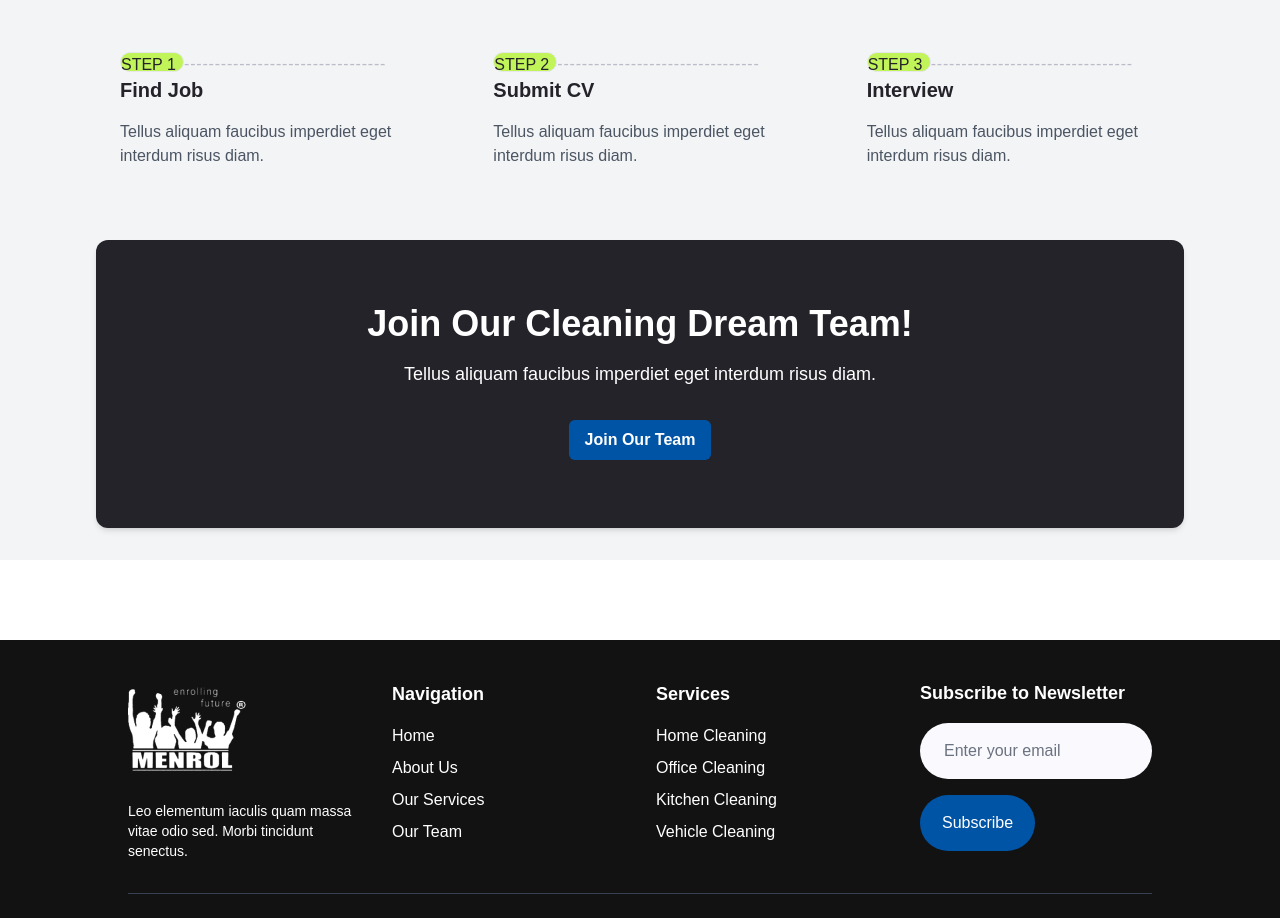
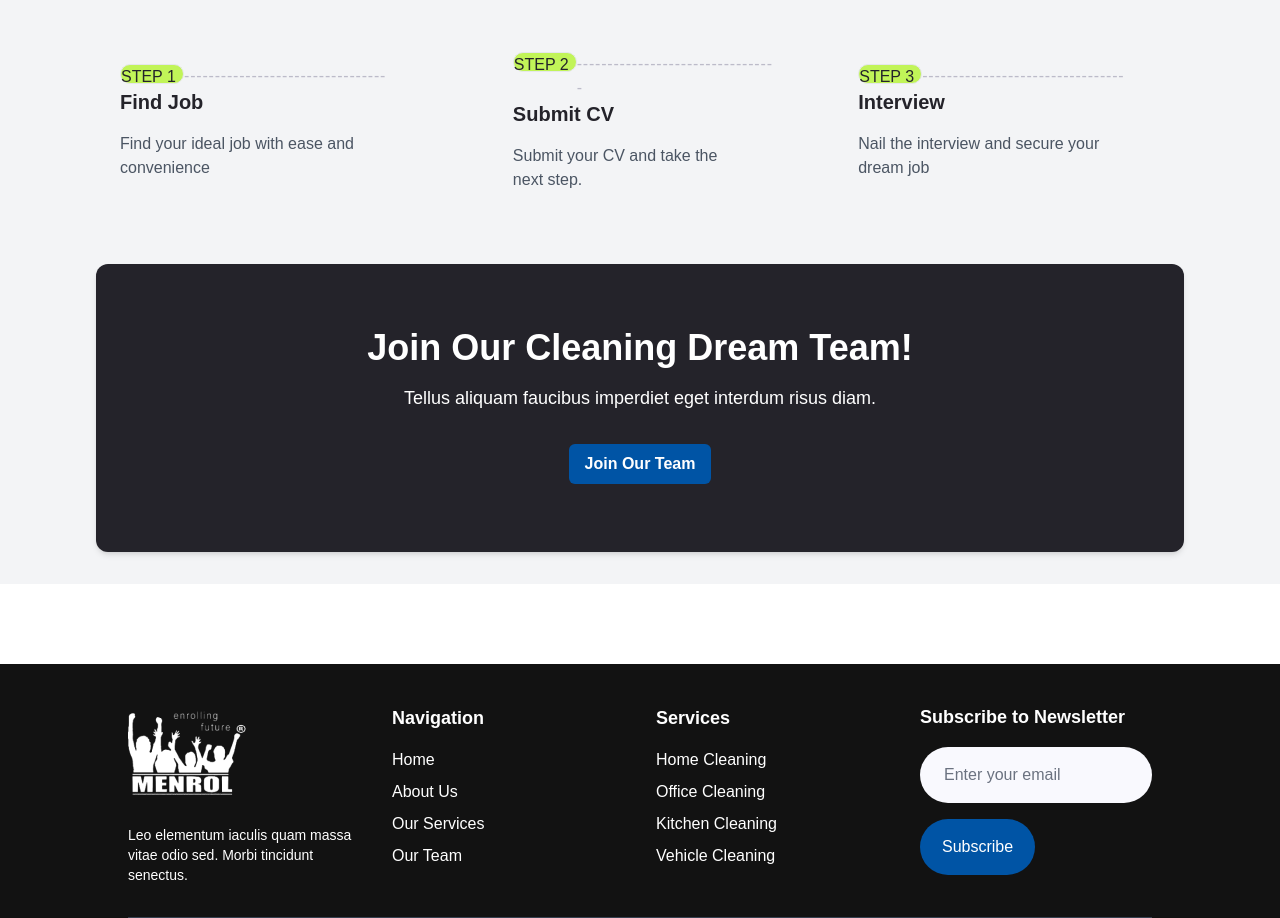
Before and after one commit to Hopingminds/Menrol_Frontend, a Next.js app: page /careerdetails in a window 1280 px wide. Shown: the part 2583-3501 px from the top of the page. Built offline with nearby package versions, Linux system fonts and the light colour scheme.

Commit message:
All data updated and deleted contact folder as it does already exists and upadted the routes

```diff
--- a/src/app/contact/page.tsx
+++ /dev/null
@@ -1,12 +0,0 @@
-import Layout from "@/components/Layout";
-import React from "react";
-
-function ContactUs() {
-  return (
-    <Layout>
-      <div className="h-screen">ContactUs</div>
-    </Layout>
-  );
-}
-
-export default ContactUs;
--- a/src/app/contactus/page.tsx
+++ b/src/app/contactus/page.tsx
@@ -18,7 +18,7 @@ const contactus: React.FC = () => {
                 <div className="flex-1 space-y-8 text-center lg:text-left px-24  ">
                     <h2 className="text-5xl font-bold text-gray-800 ">Get in Touch</h2>
                     <p className="text-gray-600">
-                        Ac eu tortor facilisi pulvinar mattis. Nisl vel integer mauris nunc aliquam nunc ullamcorper tincidunt morbi.
+                        Contact us now for expert guidance, quick responses, and solutions to your specific needs
                     </p>
                     <div className="grid grid-cols-1 sm:grid-cols-2 gap-10">
                         <div className="flex items-center space-x-4">
--- a/src/components/Careers/CultureSection.tsx
+++ b/src/components/Careers/CultureSection.tsx
@@ -27,12 +27,12 @@ const CultureSection: React.FC = () => {
                 <h2 className="text-3xl font-bold mb-8 text-[rgba(36,35,42,1)] mt-3">Collaboration and Growth</h2>
                 <div className="grid grid-cols-1 md:grid-cols-2 gap-8 ">
                     {[
-                        { title: 'Collaboration', description: 'Elit nisl morbi nunc enim pellentesque ultrices ultrices. Sit elementum massa eleifend semper.' },
-                        { title: 'Improvement', description: 'Elit nisl morbi nunc enim pellentesque ultrices ultrices. Sit elementum massa eleifend semper.' },
-                        { title: 'Innovation', description: 'Elit nisl morbi nunc enim pellentesque ultrices ultrices. Sit elementum massa eleifend semper.' },
-                        { title: 'Accountability', description: 'Elit nisl morbi nunc enim pellentesque ultrices ultrices. Sit elementum massa eleifend semper.' },
-                        { title: 'Customer Focus', description: 'Elit nisl morbi nunc enim pellentesque ultrices ultrices. Sit elementum massa eleifend semper.' },
-                        { title: 'Work-Life Balance', description: 'Elit nisl morbi nunc enim pellentesque ultrices ultrices. Sit elementum massa eleifend semper.' },
+                        { title: 'Collaboration', description: '"Effective collaboration promotes open communication, strengthens relationships, and ensures the successful execution of complex projects across various industries.' },
+                        { title: 'Improvement', description: 'By prioritizing improvement, businesses can increase operational efficiency, reduce errors, and adapt to market demands more effectively.' },
+                        { title: 'Innovation', description: 'By embracing innovation, companies unlock new possibilities, introducing disruptive technologies that redefine the future of industries and markets.' },
+                        { title: 'Accountability', description: 'In a professional setting, accountability ensures that everyone meets their obligations, leading to consistent results and mutual trust' },
+                        { title: 'Customer Focus', description: 'With customer focus, businesses ensure that customer satisfaction is at the core, driving decisions and improving service quality' },
+                        { title: 'Work-Life Balance', description: 'Achieving work-life balance helps individuals reduce burnout, boost productivity, and create fulfilling relationships outside of work commitments' },
                     ].map((item, index) => (
                         <div key={index}>
                             <h3 className="text-xl font-bold flex items-center mt-2">
--- a/src/components/Careers/HowToApply.tsx
+++ b/src/components/Careers/HowToApply.tsx
@@ -5,17 +5,17 @@ const HowToApply: React.FC = () => {
         {
             heading: 'STEP 1',
             title: 'Find Job',
-            description: 'Tellus aliquam faucibus imperdiet eget interdum risus diam.',
+            description: 'Find your ideal job with ease and convenience',
         },
         {
             heading: 'STEP 2',
             title: 'Submit CV',
-            description: 'Tellus aliquam faucibus imperdiet eget interdum risus diam.',
+            description: 'Submit your CV and take the next step.',
         },
         {
             heading: 'STEP 3',
             title: 'Interview',
-            description: 'Tellus aliquam faucibus imperdiet eget interdum risus diam.',
+            description: 'Nail the interview and secure your dream job',
         },
     ];
 
--- a/src/components/Home/Header.tsx
+++ b/src/components/Home/Header.tsx
@@ -151,7 +151,7 @@ const Header = () => {
           <NavigationButton path="/about" label="About Us" />
           <NavigationButton path="/ServiceDetails" label="Services" />
           <NavigationButton path="/careers" label="Careers" />
-          <NavigationButton path="/contact" label="Contact Us" />
+          <NavigationButton path="/contactus" label="Contact Us" />
 
           {/* Button */}
           <button className="bg-[#0054A5] text-white h-10 md:h-[6vh] w-32 md:w-40 rounded-full mt-4 md:mt-0">
```
